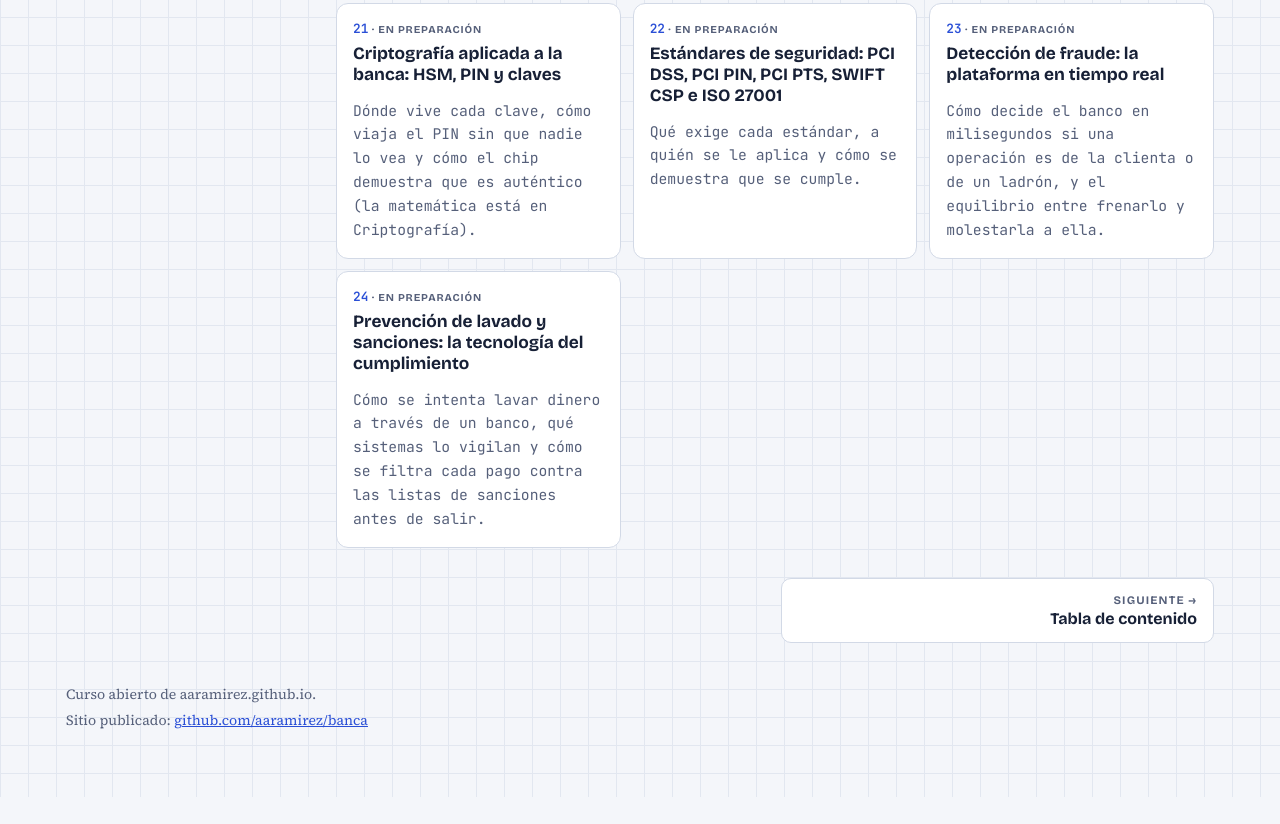
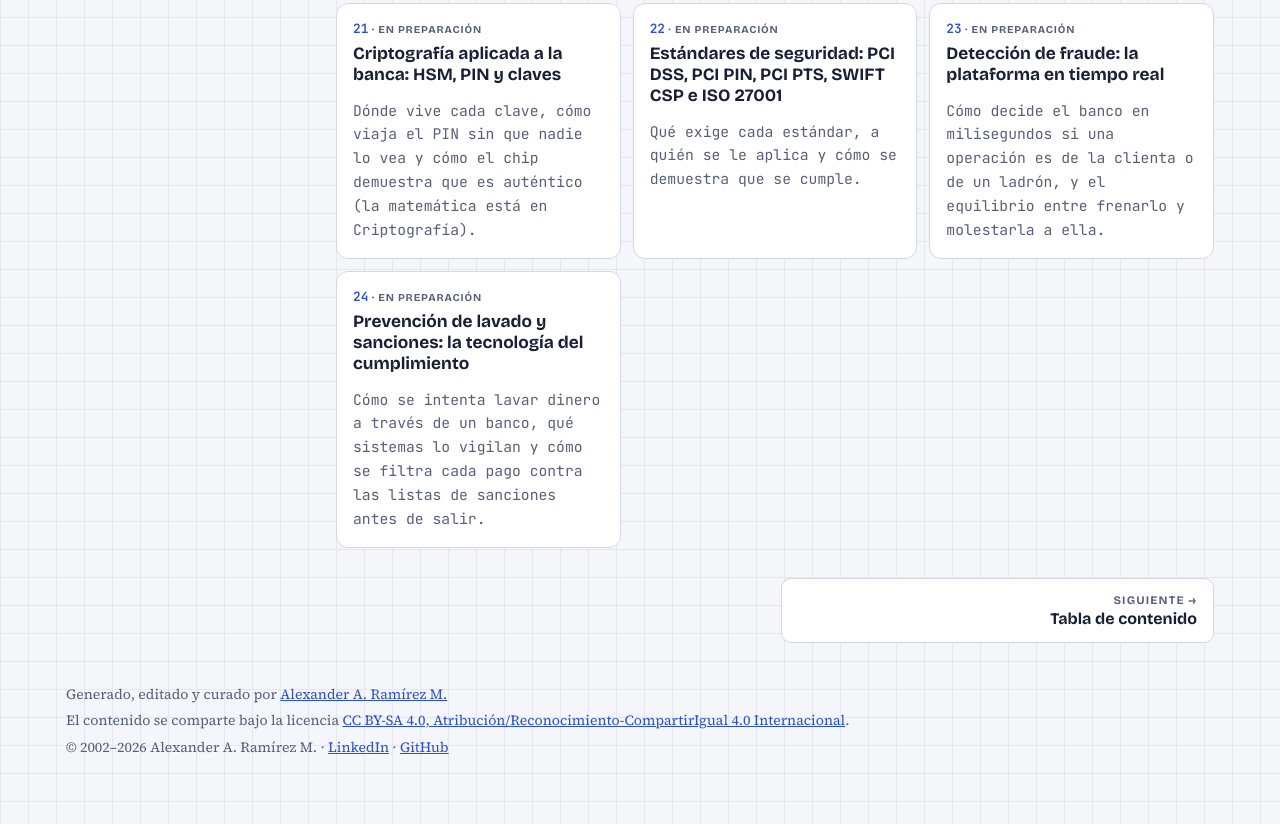
Before and after one commit to aaramirez/banca, a plain HTML site: page index.html in a window 1280 px wide. Shown: the part 4295-5119 px from the top of the page. Before the commit the page ends 5092 px from the top, so only its background shows below. Drawn offline with nearby package versions, Linux system fonts and the light colour scheme.

Commit message:
Pie común: autoría, licencia CC BY-SA 4.0 y año que se actualiza solo

```diff
--- a/index.html
+++ b/index.html
@@ -109,7 +109,7 @@ height="0" width="0" style="display:none;visibility:hidden"></iframe></noscript>
 <nav class="pager" id="pager" aria-label="Capítulo anterior y siguiente"></nav>
 </main>
 </div>
-<footer><span>Curso abierto de aaramirez.github.io.</span><span>Sitio publicado: <a href="https://github.com/aaramirez/banca" target="_blank" rel="noopener">github.com/aaramirez/banca</a></span></footer>
+<footer><span>Generado, editado y curado por <a href="https://www.linkedin.com/in/alexander-ramirez-morales/" target="_blank" rel="noopener">Alexander A. Ramírez M.</a></span><span>El contenido se comparte bajo la licencia <a href="https://creativecommons.org/licenses/by-sa/4.0/deed.es" target="_blank" rel="noopener">CC BY-SA 4.0, Atribución/Reconocimiento-CompartirIgual 4.0 Internacional</a>.</span><span>© 2002–<span data-anio>2026</span> Alexander A. Ramírez M. · <a href="https://www.linkedin.com/in/alexander-ramirez-morales/" target="_blank" rel="noopener">LinkedIn</a> · <a href="https://github.com/aaramirez" target="_blank" rel="noopener">GitHub</a></span><script>document.querySelectorAll('[data-anio]').forEach(function (e) { e.textContent = new Date().getFullYear(); });</script></footer>
 </div>
 <script src="assets/lab.js"></script>
 </body>
```
Also changed, not shown: temario.html (+1 -1 lines).
